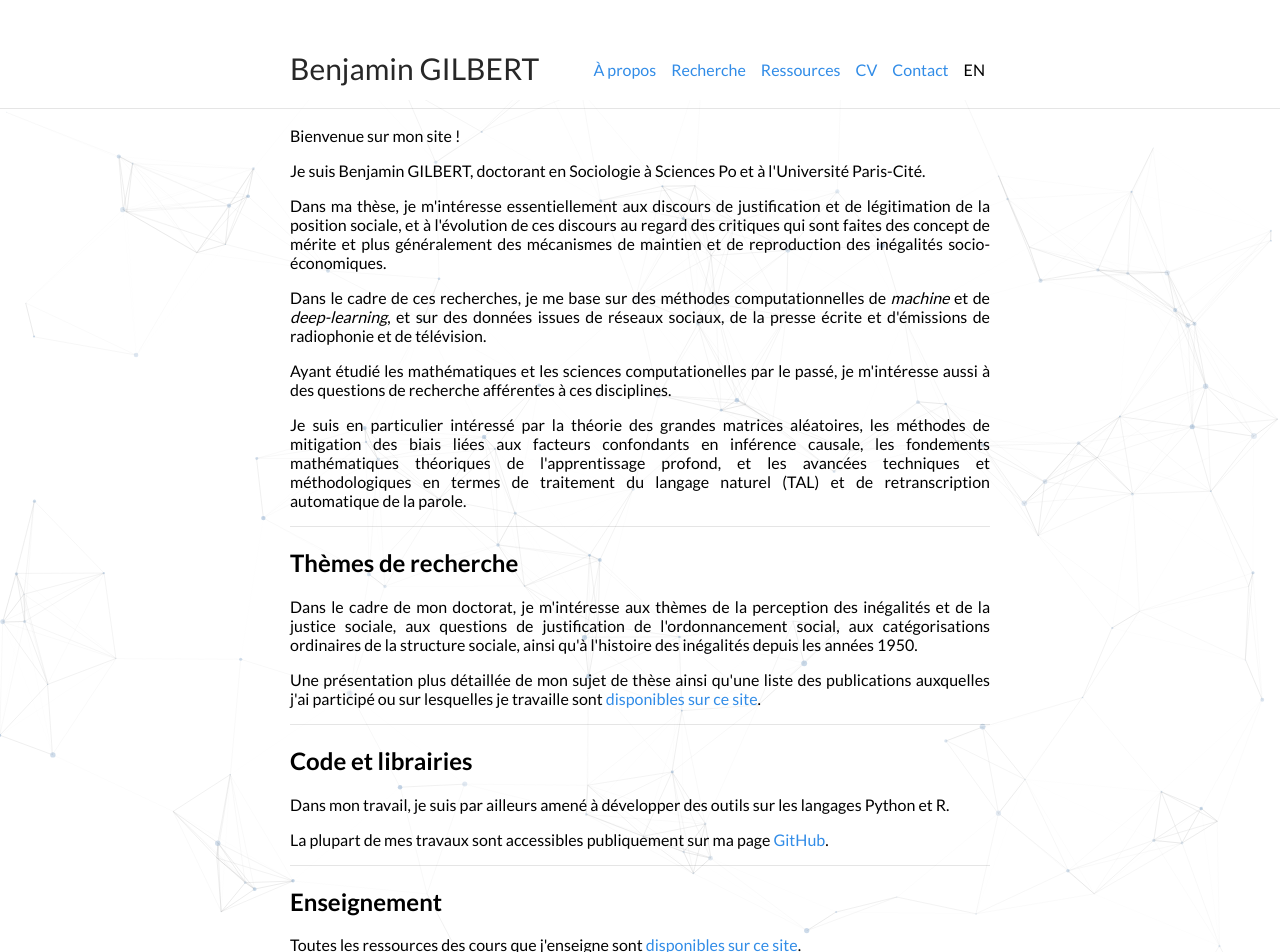
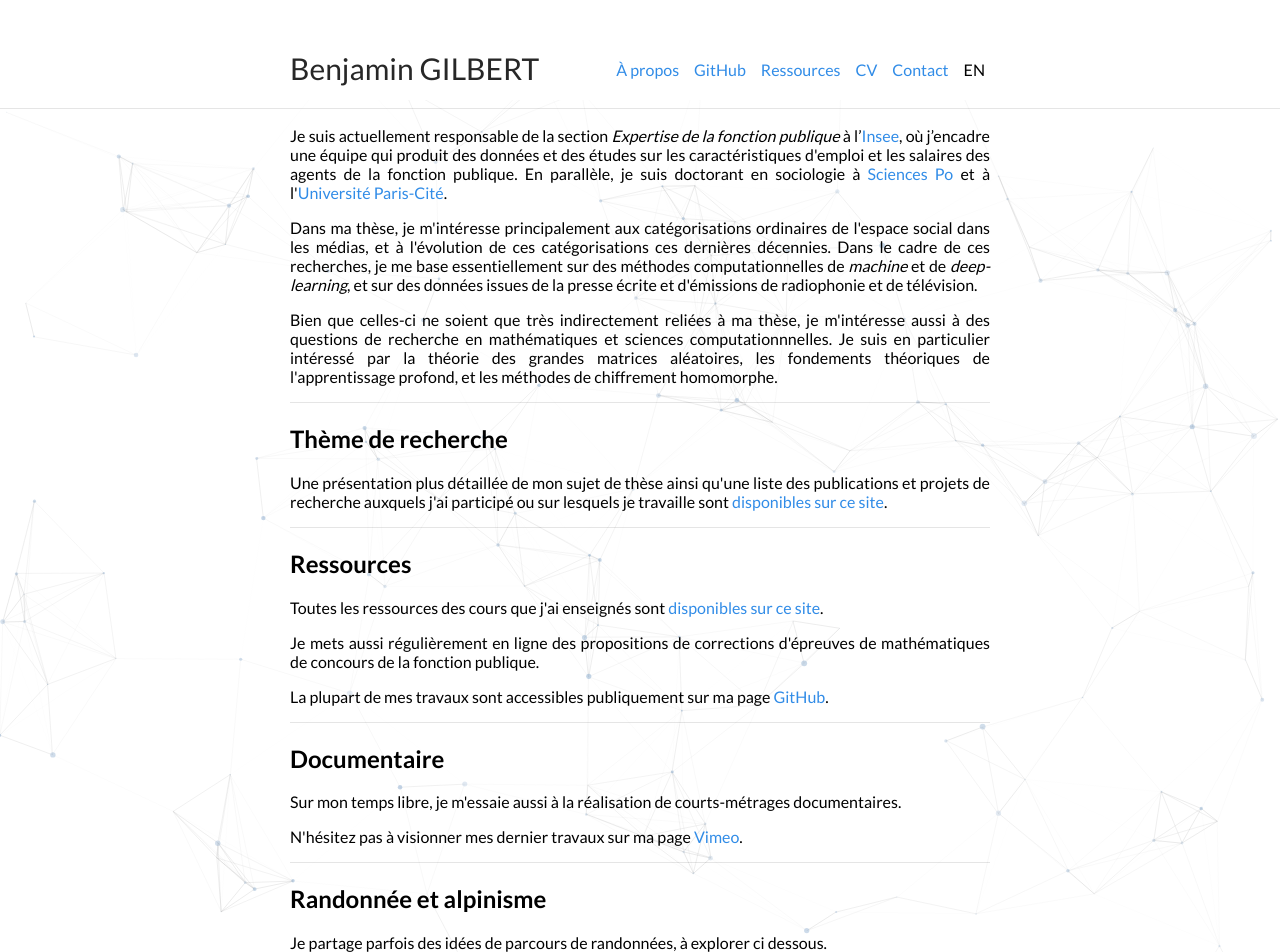
Before and after one commit to bglbrt/bglbrt.github.io, a Jekyll site: the page built from index.md, in a window 1280 px wide and 1400 px high. Shown: the top 952 px of the window. Built offline with Jekyll 4.4.1, drawn with Linux system fonts in a browser that asks for light colours; nearby versions of some CDN libraries.

Commit message:
Mise à jour du site

```diff
--- a/_config.yml
+++ b/_config.yml
@@ -17,8 +17,8 @@ nav:
   - name: "About"
     link: "/en/about"
     lang: "en"
-  - name: "Research"
-    link: "/en/research"
+  - name: "GitHub"
+    link: "https://github.com/bglbrt"
     lang: "en"
   - name: "Resources"
     link: "/en/resources"
@@ -32,8 +32,8 @@ nav:
   - name: "À propos"
     link: "/"
     lang: "fr"
-  - name: "Recherche"
-    link: "/fr/recherche"
+  - name: "GitHub"
+    link: "https://github.com/bglbrt"
     lang: "fr"
   - name: "Ressources"
     link: "/fr/ressources"
--- a/index.md
+++ b/index.md
@@ -6,57 +6,42 @@ lang: "fr"
 
 <div style="text-align: justify">
 
-<p> Bienvenue sur mon site ! </p>
+<p> Je suis actuellement responsable de la section <i>Expertise de la fonction publique</i> à l’<a href = "https://www.insee.fr/fr/accueil">Insee</a>, où j’encadre une équipe qui produit des données et des études sur les caractéristiques d'emploi et les salaires des agents de la fonction publique. En parallèle, je suis doctorant en sociologie à <a href = "https://www.sciencespo.fr/fr/">Sciences Po</a> et à l'<a href = "https://u-paris.fr">Université Paris-Cité</a>. </p>
 
-<p> Je suis Benjamin GILBERT, doctorant en Sociologie à Sciences Po et à l'Université Paris-Cité. </p>
+<p> Dans ma thèse, je m'intéresse principalement aux catégorisations ordinaires de l'espace social dans les médias, et à l'évolution de ces catégorisations ces dernières décennies. Dans le cadre de ces recherches, je me base essentiellement sur des méthodes computationnelles de <i>machine</i> et de <i>deep-learning</i>, et sur des données issues de la presse écrite et d'émissions de radiophonie et de télévision. </p>
 
-<p> Dans ma thèse, je m'intéresse essentiellement aux discours de justification et de légitimation de la position sociale, et à l'évolution de ces discours au regard des critiques qui sont faites des concept de mérite et plus généralement des mécanismes de maintien et de reproduction des inégalités socio-économiques. </p>
-
-<p> Dans le cadre de ces recherches, je me base sur des méthodes computationnelles de <i>machine</i> et de <i>deep-learning</i>, et sur des données issues de réseaux sociaux, de la presse écrite et d'émissions de radiophonie et de télévision. </p>
-
-<p> Ayant étudié les mathématiques et les sciences computationelles par le passé, je m'intéresse aussi à des questions de recherche afférentes à ces disciplines. </p>
-
-<p> Je suis en particulier intéressé par la théorie des grandes matrices aléatoires, les méthodes de mitigation des biais liées aux facteurs confondants en inférence causale, les fondements mathématiques théoriques de l'apprentissage profond, et les avancées techniques et méthodologiques en termes de traitement du langage naturel (TAL) et de retranscription automatique de la parole. </p>
+<p> Bien que celles-ci ne soient que très indirectement reliées à ma thèse, je m'intéresse aussi à des questions de recherche en mathématiques et sciences computationnnelles. Je suis en particulier intéressé par la théorie des grandes matrices aléatoires, les fondements théoriques de l'apprentissage profond, et les méthodes de chiffrement homomorphe. </p>
 
 </div>
 
 ---
 
-## Thèmes de recherche
+## Thème de recherche
 
 <div style="text-align: justify">
 
-<p> Dans le cadre de mon doctorat, je m'intéresse aux thèmes de la perception des inégalités et de la justice sociale, aux questions de justification de l'ordonnancement social, aux catégorisations ordinaires de la structure sociale, ainsi qu'à l'histoire des inégalités depuis les années 1950.</p>
-
-<p> Une présentation plus détaillée de mon sujet de thèse ainsi qu'une liste des publications auxquelles j'ai participé ou sur lesquelles je travaille sont <a href = "/fr/recherche">disponibles sur ce site</a>.</p>
+<p> Une présentation plus détaillée de mon sujet de thèse ainsi qu'une liste des publications et projets de recherche auxquels j'ai participé ou sur lesquels je travaille sont <a href = "/fr/recherche">disponibles sur ce site</a>.</p>
 
 </div>
 
 ---
 
-## Code et librairies
+## Ressources
 
 <div style="text-align: justify">
 
-<p> Dans mon travail, je suis par ailleurs amené à développer des outils sur les langages Python et R. </p>
+<p> Toutes les ressources des cours que j'ai enseignés sont <a href = "/fr/enseignement">disponibles sur ce site</a>. </p>
+
+<p> Je mets aussi régulièrement en ligne des propositions de corrections d'épreuves de mathématiques de concours de la fonction publique. </p>
 
 <p> La plupart de mes travaux sont accessibles publiquement sur ma page <a href = "https://github.com/bglbrt">GitHub</a>. </p>
+
 
 </div>
 
 ---
 
-## Enseignement
-
-<div style="text-align: justify">
-
-<p> Toutes les ressources des cours que j'enseigne sont <a href = "/fr/enseignement">disponibles sur ce site</a>. </p>
-
-</div>
-
----
-
-## Cinématographie
+## Documentaire
 
 <div style="text-align: justify">
 
```
Also changed, not shown: fr/ressources/corrections/administrateur_externe_1993.md (+1 -1 lines).
